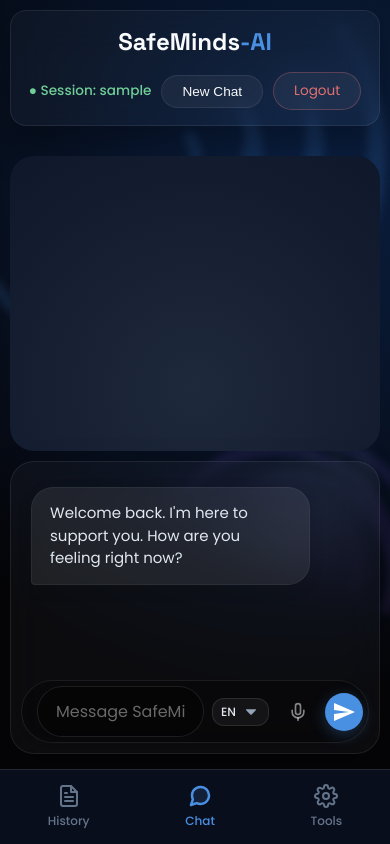
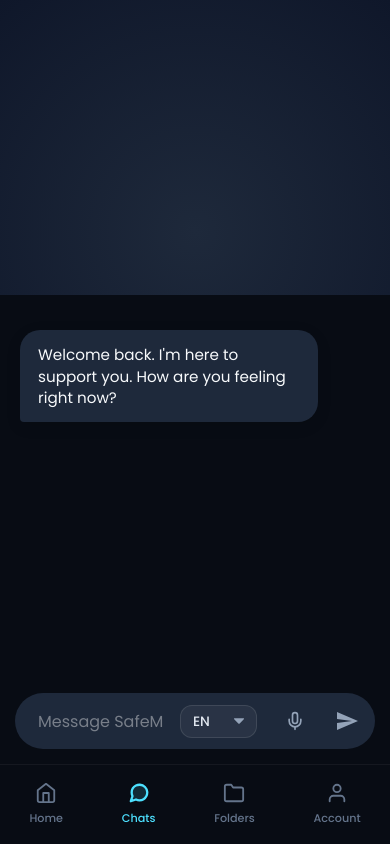
Before and after one commit to shahulhameed-csecore/SafeMind-AI, a Flask app: page /app in a window 390 px wide. Run offline with Flask 3, Linux system fonts and the light colour scheme; the visitor is signed in with stand-in values (Sample User, id 1); data that the repository does not hold is empty; some libraries are stand-ins or nearby versions.

Commit message:
Added native mobile premium UI

```diff
--- a/templates/index.html
+++ b/templates/index.html
@@ -2,7 +2,7 @@
 <html lang="en">
 <head>
     <meta charset="UTF-8">
-    <meta name="viewport" content="width=device-width, initial-scale=1.0">
+    <meta name="viewport" content="width=device-width, initial-scale=1.0, maximum-scale=1.0, user-scalable=no">
     <title>SafeMinds-AI | Dashboard</title>
     <link href="https://fonts.googleapis.com/css2?family=Poppins:wght@300;400;500;600;700&family=Space+Grotesk:wght@700;900&display=swap" rel="stylesheet">
     <script src="https://cdn.jsdelivr.net/npm/chart.js"></script>
@@ -175,45 +175,139 @@
             100% { transform: scale(1.5); box-shadow: 0 0 0 0 rgba(74, 144, 226, 0); }
         }
 
-        .mobile-bottom-nav { display: none; }
+        /* ------------------------------------------
+           📱 PREMIUM NATIVE MOBILE OVERRIDES
+        ------------------------------------------ */
+        .mobile-bottom-nav, .mobile-native-banner, .mobile-action-grid { display: none; }
 
         @media screen and (max-width: 950px) {
-            .app-layout { padding: 10px; padding-bottom: 90px; height: 100vh; overflow: hidden; }
-            .top-header { height: auto; padding: 15px; flex-direction: column; gap: 15px; text-align: center; border-radius: 16px; margin-bottom: 10px; }
-            .header-right { flex-wrap: wrap; justify-content: center; width: 100%; gap: 10px; }
+            .spiral-bg { display: none; } /* Clean solid background for native feel */
+            .app-layout { padding: 0; padding-bottom: 80px; height: 100vh; overflow: hidden; background: #080c14; }
+            .top-header { display: none; } /* Hide desktop header entirely */
             .workspace { flex-direction: column; height: 100%; gap: 0; }
 
-            .left-col, .center-col, .right-col { display: none !important; width: 100%; flex: 1; margin: 0; }
+            .left-col, .center-col, .right-col { display: none !important; width: 100%; flex: 1; margin: 0; border: none !important; box-shadow: none !important; border-radius: 0 !important;}
 
-            body.mobile-tab-history .left-col { display: flex !important; background: transparent; border: none; box-shadow: none;}
-            body.mobile-tab-history #desktop-avatar-container { display: none !important; }
-            body.mobile-tab-history .history-container { height: 100% !important; background: rgba(255,255,255,0.03); border-radius: 20px; border: 1px solid rgba(255,255,255,0.08);}
+            /* 🏠 NATIVE HOME TAB (Overrides left-col visually) */
+            body.mobile-tab-history .left-col {
+                display: flex !important;
+                flex-direction: column;
+                background: #080c14 !important;
+                padding: 20px;
+            }
 
-            body.mobile-tab-chat .left-col { display: flex !important; flex: none; height: 35vh; background: transparent; border: none; box-shadow: none; padding: 0; }
+            /* The New Premium Banner with Avatar Integration */
+            .mobile-native-banner {
+                display: flex;
+                background: linear-gradient(135deg, #4de0ff 0%, #3b82f6 100%);
+                border-radius: 20px;
+                padding: 20px;
+                align-items: center;
+                justify-content: space-between;
+                margin-bottom: 15px;
+                color: #050508;
+                box-shadow: 0 10px 25px rgba(59, 130, 246, 0.3);
+                order: 1; /* Puts it at the top */
+            }
+            .mobile-native-banner h3 { font-size: 1.2rem; font-weight: 700; margin-bottom: 5px; }
+            .mobile-native-banner p { font-size: 0.8rem; opacity: 0.8; font-weight: 500; margin-bottom: 15px; }
+            .mobile-native-banner button { background: #050508; color: white; border: none; padding: 8px 16px; border-radius: 100px; font-weight: 600; font-size: 0.8rem; display: flex; align-items: center; gap: 8px;}
+
+            /* Move avatar inside the banner space */
+            body.mobile-tab-history #desktop-avatar-container {
+                display: block !important;
+                order: 2;
+                height: 140px !important;
+                min-height: 140px !important;
+                margin-top: -110px; /* Pulls avatar up into the blue banner */
+                z-index: 10;
+                pointer-events: none;
+            }
+
+            /* Quick Action Buttons */
+            .mobile-action-grid {
+                display: grid;
+                grid-template-columns: 1fr 1fr;
+                gap: 15px;
+                margin-bottom: 25px;
+                order: 3;
+            }
+            .action-card {
+                background: #1e293b;
+                border-radius: 16px;
+                padding: 15px;
+                display: flex;
+                flex-direction: column;
+                gap: 12px;
+                cursor: pointer;
+            }
+            .action-icon { width: 35px; height: 35px; border-radius: 50%; background: rgba(77, 224, 255, 0.1); color: #4de0ff; display: flex; align-items: center; justify-content: center; }
+            .action-card span { font-size: 0.85rem; font-weight: 500; color: #e2e8f0; line-height: 1.3; }
+
+            /* History List */
+            body.mobile-tab-history .history-container {
+                order: 4;
+                background: transparent !important;
+                height: auto !important;
+                padding: 0 !important;
+            }
+            body.mobile-tab-history .panel-title { color: #f8fafc; font-size: 1.1rem; text-transform: none; letter-spacing: 0; font-weight: 600; margin-bottom: 15px;}
+            body.mobile-tab-history .history-item {
+                background: #1e293b !important;
+                border-radius: 12px !important;
+                padding: 16px 20px !important;
+                margin-bottom: 10px;
+                font-size: 0.9rem;
+                border: none !important;
+                color: #e2e8f0;
+            }
+
+            /* 💬 NATIVE CHAT TAB (With Cyan Bubbles) */
+            body.mobile-tab-chat .left-col { display: flex !important; flex: none; height: 35vh; background: transparent !important; }
+            body.mobile-tab-chat .mobile-native-banner, body.mobile-tab-chat .mobile-action-grid { display: none !important; }
             body.mobile-tab-chat .history-container { display: none !important; }
-            body.mobile-tab-chat .center-col { display: flex !important; height: auto; margin-top: 10px; }
+            body.mobile-tab-chat .center-col { display: flex !important; height: auto; margin-top: 10px; background: #080c14 !important;}
             body.mobile-tab-chat .chat-box { padding: 15px; }
 
-            body.mobile-tab-tools .right-col { display: flex !important; overflow-y: auto; padding: 15px; }
+            /* Screenshot Perfect Chat Bubbles */
+            body.mobile-tab-chat .msg { padding: 14px 18px; font-size: 0.95rem; line-height: 1.4; border-radius: 20px;}
+            body.mobile-tab-chat .msg.user {
+                background: #4de0ff !important; /* Bright Cyan */
+                color: #050508 !important;
+                border-bottom-right-radius: 4px;
+                font-weight: 500;
+                box-shadow: none !important;
+            }
+            body.mobile-tab-chat .msg.bot {
+                background: #1e293b !important; /* Dark Grey Card */
+                color: #f8fafc !important;
+                border-bottom-left-radius: 4px;
+                border: none !important;
+            }
 
+            body.mobile-tab-chat .input-area { padding: 10px 15px 15px 15px; background: #080c14; }
+            body.mobile-tab-chat .input-wrapper { background: #1e293b; border: none; padding: 6px 6px 6px 15px; border-radius: 30px;}
+            body.mobile-tab-chat #user-input { background: transparent; border: none; padding: 8px; font-size: 16px;}
+            body.mobile-tab-chat .icon-btn { color: #94a3b8; }
+            body.mobile-tab-chat .send-btn { background: transparent; color: #94a3b8; box-shadow: none;}
+
+            /* ⚙️ TOOLS TAB */
+            body.mobile-tab-tools .right-col { display: flex !important; overflow-y: auto; padding: 20px; background: #080c14 !important; }
+
+            /* NATIVE BOTTOM NAVIGATION BAR */
             .mobile-bottom-nav {
-                display: flex; position: fixed; bottom: 0; left: 0; right: 0; height: 75px;
-                background: rgba(10, 15, 30, 0.95); backdrop-filter: blur(20px); -webkit-backdrop-filter: blur(20px);
-                border-top: 1px solid rgba(255,255,255,0.1); justify-content: space-around; align-items: center; z-index: 1000;
+                display: flex; position: fixed; bottom: 0; left: 0; right: 0; height: 80px;
+                background: #080c14; border-top: 1px solid rgba(255,255,255,0.05);
+                justify-content: space-around; align-items: center; z-index: 1000;
                 padding-bottom: env(safe-area-inset-bottom);
             }
             .mobile-nav-item {
-                display: flex; flex-direction: column; align-items: center; gap: 4px; color: #64748b;
-                background: transparent; border: none; font-family: 'Poppins', sans-serif; font-size: 0.75rem; font-weight: 500; cursor: pointer; transition: 0.3s;
+                display: flex; flex-direction: column; align-items: center; gap: 6px; color: #64748b;
+                background: transparent; border: none; font-family: 'Poppins', sans-serif; font-size: 0.7rem; font-weight: 500; cursor: pointer; transition: 0.3s;
             }
-            .mobile-nav-item.active { color: #4A90E2; }
-            .mobile-nav-item svg { width: 24px; height: 24px; stroke: currentColor; fill: none; transition: 0.3s; }
-            .mobile-nav-item.active svg { fill: rgba(74, 144, 226, 0.15); stroke-width: 2.5px;}
-
-            .input-area { padding: 10px; }
-            .input-wrapper { padding: 5px 5px 5px 15px; }
-            .lang-selector { padding: 6px 20px 6px 8px; font-size: 0.75rem; margin-right: 2px;}
-            .icon-btn, .send-btn { width: 38px; height: 38px; }
+            .mobile-nav-item.active { color: #4de0ff; }
+            .mobile-nav-item svg { width: 22px; height: 22px; stroke: currentColor; fill: none; transition: 0.3s; }
+            .mobile-nav-item.active svg { fill: rgba(77, 224, 255, 0.15); stroke-width: 2.5px;}
         }
     </style>
 
@@ -235,12 +329,32 @@
 
         <div class="workspace">
             <aside class="glass-panel left-col" style="padding: 0; overflow: hidden; display: flex; flex-direction: column;">
+
+                <div class="mobile-native-banner">
+                    <div>
+                        <h3>SafeMinds Premium</h3>
+                        <p>Harness the full power of AI.</p>
+                        <button><svg width="14" height="14" viewBox="0 0 24 24" fill="none" stroke="currentColor" stroke-width="2"><polygon points="12 2 15.09 8.26 22 9.27 17 14.14 18.18 21.02 12 17.77 5.82 21.02 7 14.14 2 9.27 8.91 8.26 12 2"></polygon></svg> Upgrade Now</button>
+                    </div>
+                </div>
+
                 <div id="desktop-avatar-container" style="flex: 1; width: 100%; position: relative; min-height: 35vh;">
                     <div id="avatar-stage" style="width: 100%; height: 100%; position: absolute; top: 0; left: 0;"></div>
                 </div>
 
+                <div class="mobile-action-grid">
+                    <div class="action-card" onclick="startBreathing()">
+                        <div class="action-icon"><svg width="18" height="18" viewBox="0 0 24 24" fill="none" stroke="currentColor" stroke-width="2"><path d="M9.59 4.59A2 2 0 1 1 11 8H2m10.59 11.41A2 2 0 1 0 14 16H2m15.73-8.27A2.5 2.5 0 1 1 19.5 12H2"/></svg></div>
+                        <span>Guided<br>Breathing</span>
+                    </div>
+                    <div class="action-card" onclick="switchMobileTab('tools')">
+                        <div class="action-icon"><svg width="18" height="18" viewBox="0 0 24 24" fill="none" stroke="currentColor" stroke-width="2"><circle cx="12" cy="12" r="10"></circle><path d="M8 14s1.5 2 4 2 4-2 4-2"></path><line x1="9" y1="9" x2="9.01" y2="9"></line><line x1="15" y1="9" x2="15.01" y2="9"></line></svg></div>
+                        <span>Track<br>Emotions</span>
+                    </div>
+                </div>
+
                 <div class="history-container" style="height: 35%; background: rgba(0,0,0,0.2); border-top: 1px solid rgba(255,255,255,0.05); padding: 20px; display: flex; flex-direction: column;">
-                    <h3 class="panel-title">Recent History</h3>
+                    <h3 class="panel-title">History</h3>
                     <div class="history-list" id="history-list" style="overflow-y: auto; flex: 1;"></div>
                 </div>
             </aside>
@@ -251,7 +365,7 @@
                 </div>
 
                 <div class="input-area">
-                    <div id="voice-status" style="display: none; color: #6FCF97; font-size: 0.8rem; margin-bottom: 5px; font-weight: 600;">🎙️ Listening... Speak now.</div>
+                    <div id="voice-status" style="display: none; color: #4de0ff; font-size: 0.8rem; margin-bottom: 5px; font-weight: 600;">🎙️ Listening... Speak now.</div>
                     <div class="input-wrapper">
                         <input type="text" id="user-input" placeholder="Message SafeMinds..." autocomplete="off">
 
@@ -332,16 +446,20 @@
 
         <nav class="mobile-bottom-nav">
             <button class="mobile-nav-item" id="nav-history" onclick="switchMobileTab('history')">
-                <svg viewBox="0 0 24 24" stroke-width="2" stroke-linecap="round" stroke-linejoin="round"><path d="M14 2H6a2 2 0 0 0-2 2v16a2 2 0 0 0 2 2h12a2 2 0 0 0 2-2V8z"></path><polyline points="14 2 14 8 20 8"></polyline><line x1="16" y1="13" x2="8" y2="13"></line><line x1="16" y1="17" x2="8" y2="17"></line><polyline points="10 9 9 9 8 9"></polyline></svg>
-                <span>History</span>
+                <svg viewBox="0 0 24 24" stroke-width="2" stroke-linecap="round" stroke-linejoin="round"><path d="M3 9l9-7 9 7v11a2 2 0 0 1-2 2H5a2 2 0 0 1-2-2z"></path><polyline points="9 22 9 12 15 12 15 22"></polyline></svg>
+                <span>Home</span>
             </button>
             <button class="mobile-nav-item active" id="nav-chat" onclick="switchMobileTab('chat')">
                 <svg viewBox="0 0 24 24" stroke-width="2" stroke-linecap="round" stroke-linejoin="round"><path d="M21 11.5a8.38 8.38 0 0 1-.9 3.8 8.5 8.5 0 0 1-7.6 4.7 8.38 8.38 0 0 1-3.8-.9L3 21l1.9-5.7a8.38 8.38 0 0 1-.9-3.8 8.5 8.5 0 0 1 4.7-7.6 8.38 8.38 0 0 1 3.8-.9h.5a8.48 8.48 0 0 1 8 8v.5z"></path></svg>
-                <span>Chat</span>
+                <span>Chats</span>
             </button>
             <button class="mobile-nav-item" id="nav-tools" onclick="switchMobileTab('tools')">
-                <svg viewBox="0 0 24 24" stroke-width="2" stroke-linecap="round" stroke-linejoin="round"><circle cx="12" cy="12" r="3"></circle><path d="M19.4 15a1.65 1.65 0 0 0 .33 1.82l.06.06a2 2 0 0 1 0 2.83 2 2 0 0 1-2.83 0l-.06-.06a1.65 1.65 0 0 0-1.82-.33 1.65 1.65 0 0 0-1 1.51V21a2 2 0 0 1-2 2 2 2 0 0 1-2-2v-.09A1.65 1.65 0 0 0 9 19.4a1.65 1.65 0 0 0-1.82.33l-.06.06a2 2 0 0 1-2.83 0 2 2 0 0 1 0-2.83l.06-.06a1.65 1.65 0 0 0 .33-1.82 1.65 1.65 0 0 0-1.51-1H3a2 2 0 0 1-2-2 2 2 0 0 1 2-2h.09A1.65 1.65 0 0 0 4.6 9a1.65 1.65 0 0 0-.33-1.82l-.06-.06a2 2 0 0 1 0-2.83 2 2 0 0 1 2.83 0l.06.06a1.65 1.65 0 0 0 1.82.33H9a1.65 1.65 0 0 0 1-1.51V3a2 2 0 0 1 2-2 2 2 0 0 1 2 2v.09a1.65 1.65 0 0 0 1 1.51 1.65 1.65 0 0 0 1.82-.33l.06-.06a2 2 0 0 1 2.83 0 2 2 0 0 1 0 2.83l-.06.06a1.65 1.65 0 0 0-.33 1.82V9a1.65 1.65 0 0 0 1.51 1H21a2 2 0 0 1 2 2 2 2 0 0 1-2 2h-.09a1.65 1.65 0 0 0-1.51 1z"></path></svg>
-                <span>Tools</span>
+                <svg viewBox="0 0 24 24" stroke-width="2" stroke-linecap="round" stroke-linejoin="round"><path d="M22 19a2 2 0 0 1-2 2H4a2 2 0 0 1-2-2V5a2 2 0 0 1 2-2h5l2 3h9a2 2 0 0 1 2 2z"></path></svg>
+                <span>Folders</span>
+            </button>
+            <button class="mobile-nav-item" onclick="window.location.href='{{ url_for('logout') }}'">
+                <svg viewBox="0 0 24 24" stroke-width="2" stroke-linecap="round" stroke-linejoin="round"><path d="M20 21v-2a4 4 0 0 0-4-4H8a4 4 0 0 0-4 4v2"></path><circle cx="12" cy="7" r="4"></circle></svg>
+                <span>Account</span>
             </button>
         </nav>
     </div>
```
